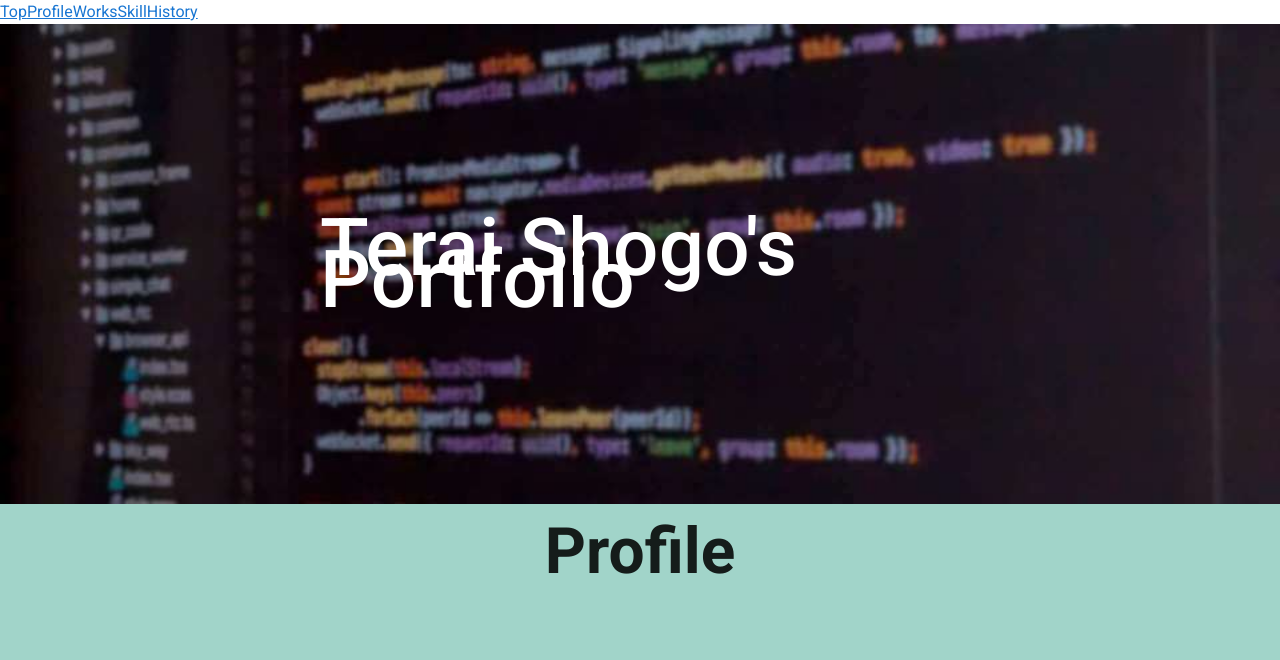
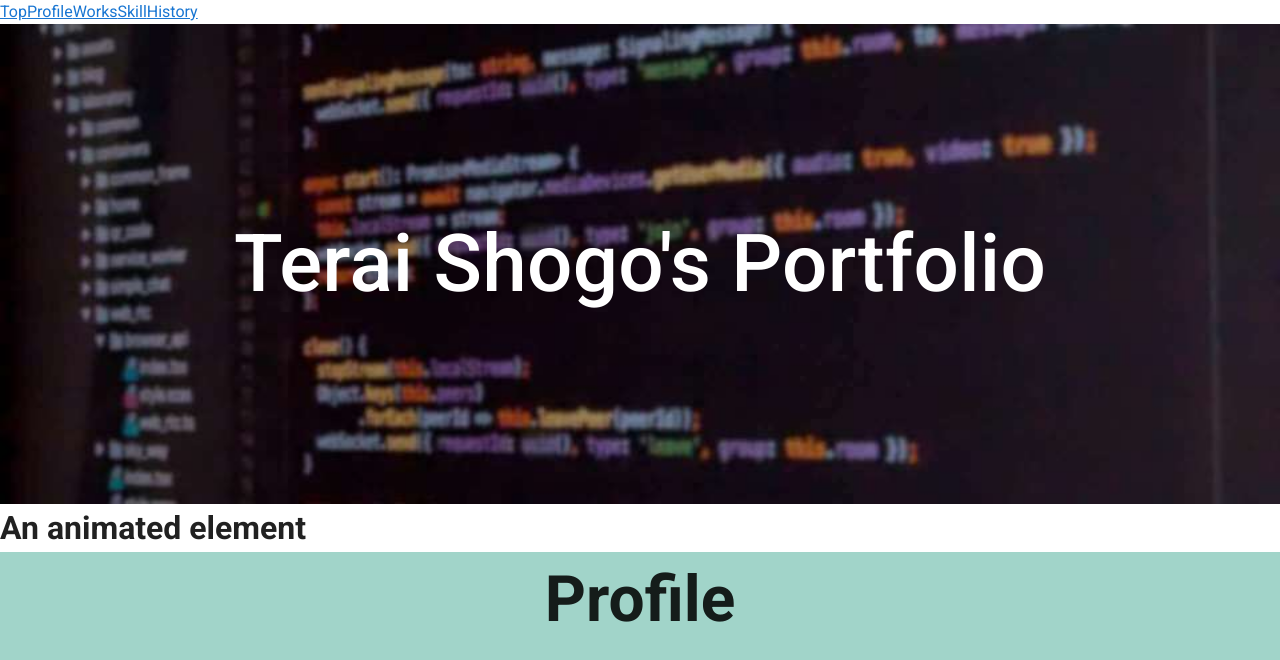
Before and after one commit to krpk1900/PortfolioSite, a Nuxt app: page / in a window 1280 px wide. Shown: the top 660 px of the page. Built offline with nearby package versions, Linux system fonts and the light colour scheme.

Commit message:
[Add] タイトルを折り返さないように変更

```diff
--- a/pages/index.vue
+++ b/pages/index.vue
@@ -11,6 +11,8 @@
         <img class="code-img" src="code5.jpg" alt="">
         <p>Terai Shogo's Portfolio</p>
       </div>
+
+      <h1 class="animate__animated animate__fadeInUp">An animated element</h1>
 
       <div class="profile" id="profile">
         <h2>Profile</h2>
@@ -62,8 +64,7 @@
     top: 50%;
     left: 50%;
     transform: translate(-50%, -50%);
-    -webkit-transform: translate(-50%, -50%);
-    -ms-transform: translate(-50%, -50%);
+    white-space: nowrap;
   }
   img {
     vertical-align:top;
```
